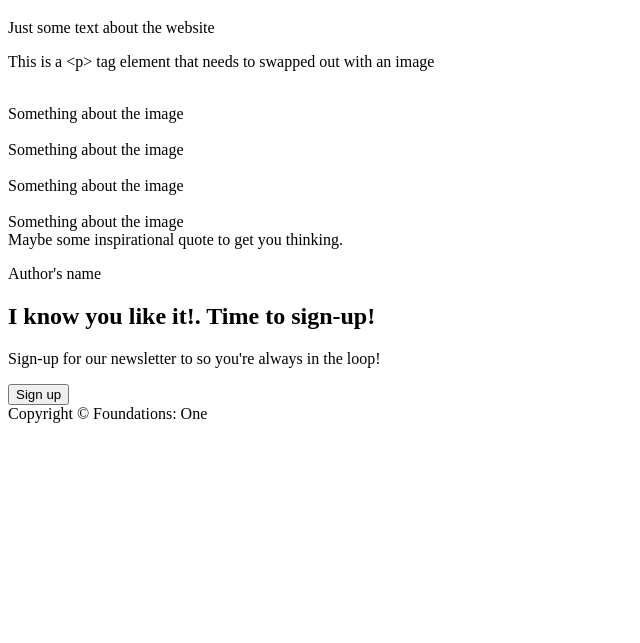
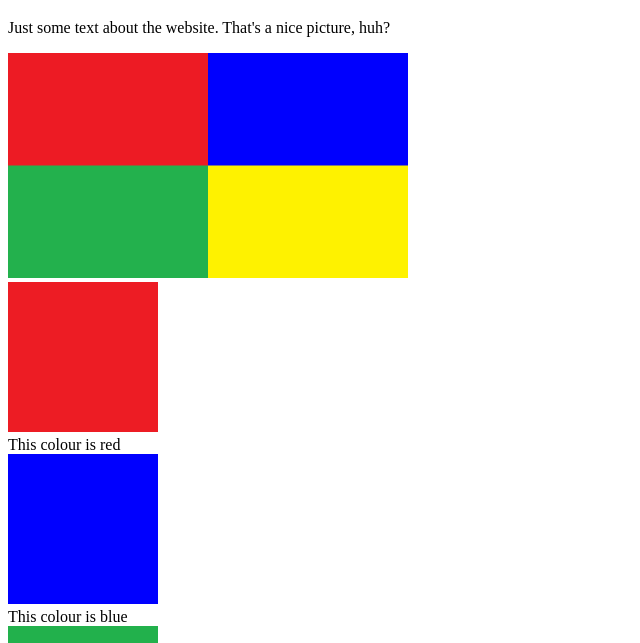
Before and after one commit to the-illmatic-one/top-project-1, a plain HTML site: page index.html in a window 1280 px wide. Shown: the part 157-800 px from the top of the page, without its empty margins (0-640 px from the left). Drawn offline with Linux system fonts and the light colour scheme.

Commit message:
Add images folder and to html
images folder created and images added into index.html.
Alt text and image discription filled in.

```diff
--- a/index.html
+++ b/index.html
@@ -17,27 +17,27 @@
     </div>
     <div class="about">
         <h1>Here. The place to be!</h1>
-        <p>Just some text about the website</p>
-        <p>This is a &lt;p&gt; tag element that needs to swapped out with an image</p>
+        <p>Just some text about the website. That's a nice picture, huh?</p>
+        <img class="image" src="./images/rgby.png" alt="image of red blue green yellow fill per quadrant">
     </div>
     <div class="info">
-        <img class="image" src="">
-        <div class="description">Something about the image</div>
-        <img class="image" src="">
-        <div class="description">Something about the image</div>
-        <img class="image" src="">
-        <div class="description">Something about the image</div>
-        <img class="image" src="">
-        <div class="description">Something about the image</div>
+        <img class="image" src="./images/red.png" alt="red fill image">
+        <div class="description">This colour is red</div>
+        <img class="image" src="./images/blue.png" alt="blue fill image">
+        <div class="description">This colour is blue</div>
+        <img class="image" src="./images/green.png" alt="green fill image">
+        <div class="description">This colour is green</div>
+        <img class="image" src="./images/yellow.png" alt="yellow fill image">
+        <div class="description">This colour is yellow</div>
     </div>
     <div class="quote">
         Maybe some inspirational quote to get you thinking.
-        <p>Author's name</p>
+        <p>- The author's name</p>
     </div>
     <div class="sign-up-container">
         <div class="message">
             <h2>I know you like it!. Time to sign-up!</h2>
-            <p>Sign-up for our newsletter to so you're always in the loop!</p>
+            <p>Sign-up for our newsletter so you're always in the loop!</p>
         </div>
         <button>Sign up</button>
     </div>
--- a/style.css
+++ b/style.css
@@ -0,0 +1,8 @@
+.about .image {
+    width: 400px;
+}
+
+.info .image{
+    width: 150px;
+    height: 150px;
+}
```
Also changed, not shown: images/blue.png (added), images/green.png (added), images/red.png (added), images/rgby.png (added), images/yellow.png (added).
